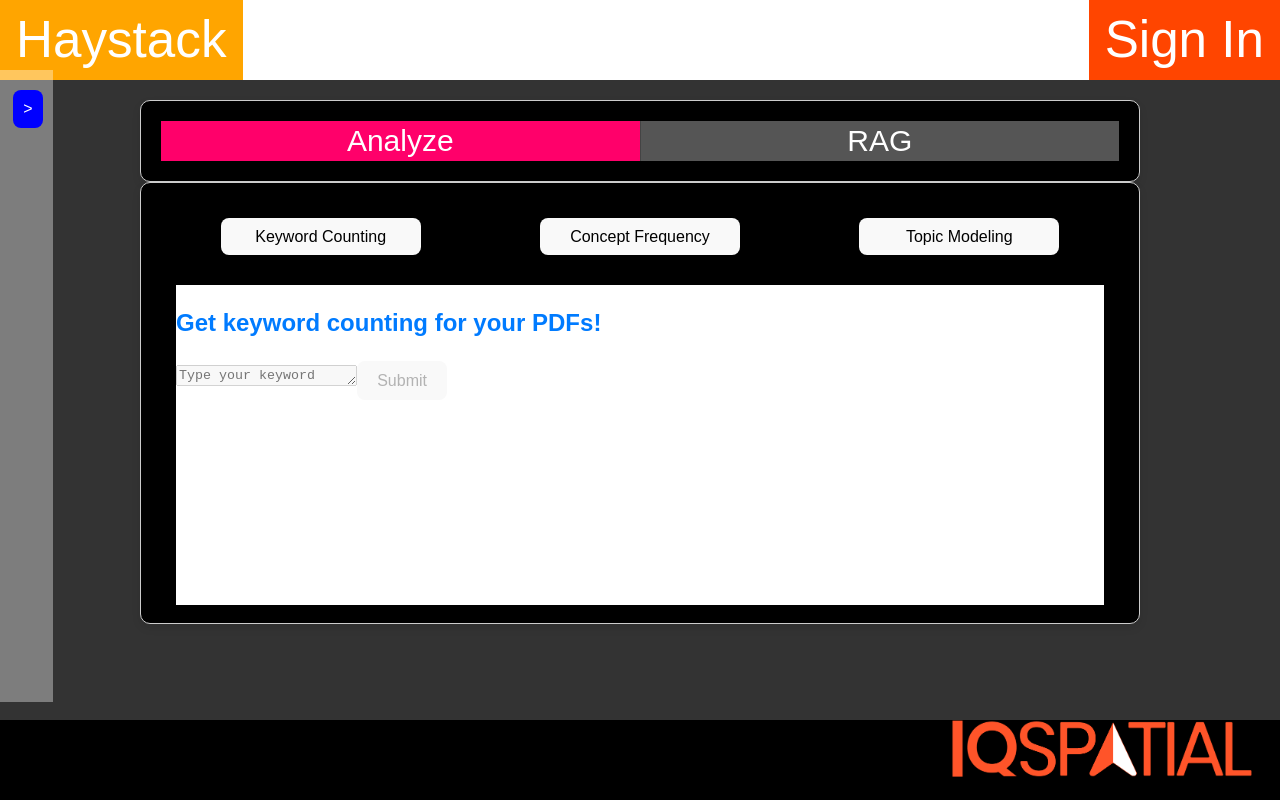
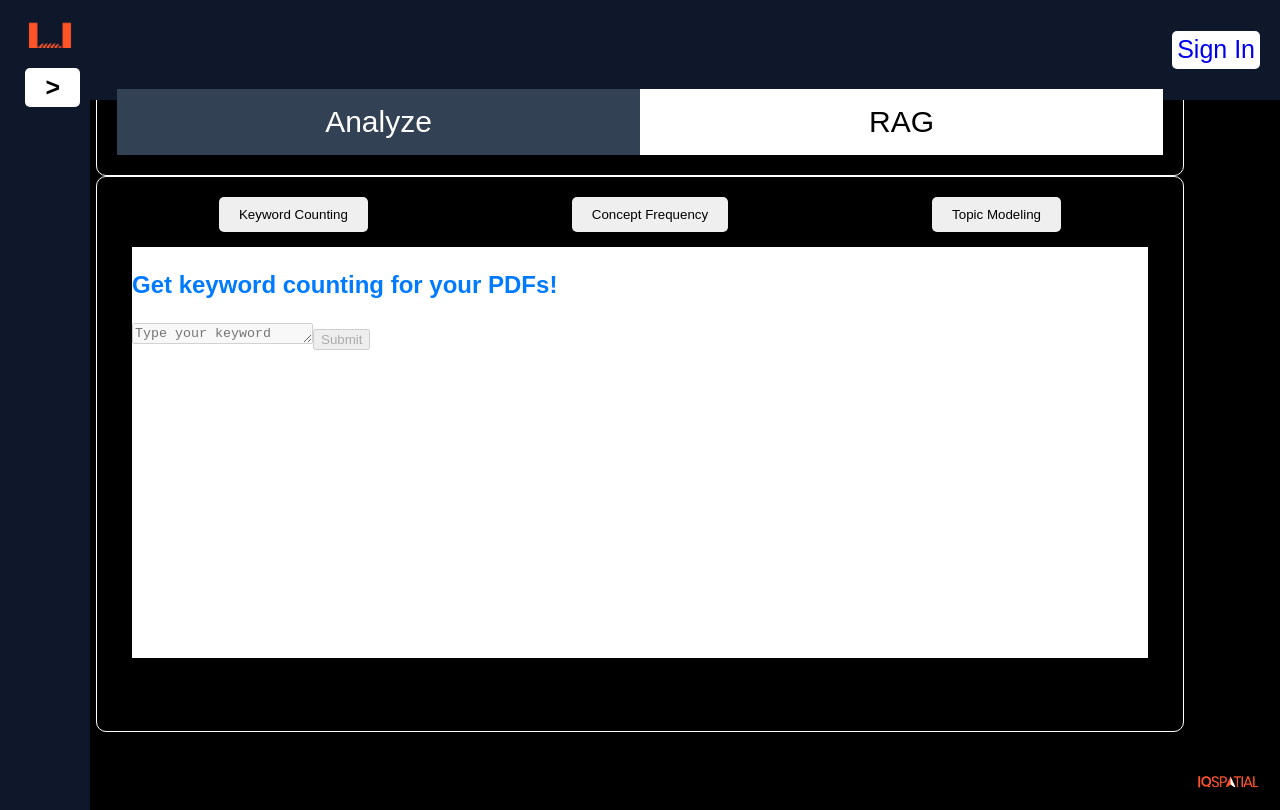
Before and after one commit to JNikolo/haystack, a React (Vite) app in the folder haystack-frontend/: page /getinsights in a window 1280 px wide. Built offline with nearby package versions, Linux system fonts and the light colour scheme.

Commit message:
css changes

```diff
--- a/haystack-frontend/src/App.css
+++ b/haystack-frontend/src/App.css
@@ -1,4 +1,4 @@
-.logo {
+/* .logo {
   height: 6em;
   padding: 1.5em;
   will-change: filter;
@@ -31,5 +31,5 @@
 }
 
 .read-the-docs {
-  color: #888;
-}
+  color: white;
+} */
--- a/haystack-frontend/src/components/Footer.css
+++ b/haystack-frontend/src/components/Footer.css
@@ -3,7 +3,7 @@
     bottom: 0;
     right: 0;
     width: 100vw;
-    height: 10vh;
+    height: 2vh;
     display: flex;
     justify-content: flex-end;
     align-items: flex-end;
--- a/haystack-frontend/src/components/Header.css
+++ b/haystack-frontend/src/components/Header.css
@@ -1,10 +1,10 @@
 .header-container {
     width: 100vw;
-    height: 10vh;
+    height: 100px;
     display: flex;
     justify-content: space-between;
     align-items: center;
-    background-color: white;
+    background-color: #0f172a;
     margin-top: 0;
     position: fixed;
     top: 0;
@@ -13,26 +13,44 @@
 }
 
 .brand-container, .button-container {
-    height: 100%; /* Set the height to 100% of the header */
     display: flex;
     align-items: center; /* Center the content vertically */
 }
 
 .brand-container {
-    background-color: orange;
-    padding: 0 1rem; /* Adjust padding to prevent overflow */
+    margin-left: 20px;
 }
 
+
 .button-container {
-    background-color: orangered;
-    padding: 0 1rem; /* Adjust padding to prevent overflow */
+    background-color: white;
+    padding-left: 5px;
+    padding-right: 5px;
+    border-radius: 5px; /* Adjust padding to prevent overflow */
+    margin-right: 20px;
+    border: none;
+    text-decoration: none;
 }
 
-h1 {
+.button-container:hover{
+    background-color: rgb(51 65 85);
+    color: white;
+}
+
+.button-container:hover a {
+    color: white;
+}
+
+p {
     margin: 0; /* Remove default margin */
+    font-size: 25px;
 }
 
 a {
-    color: white; /* Ensure link text is visible */
+    /*color: white; /* Ensure link text is visible */
     text-decoration: none;
 }
+
+Link{
+    text-decoration: none
+}
--- a/haystack-frontend/src/components/Header.jsx
+++ b/haystack-frontend/src/components/Header.jsx
@@ -5,16 +5,14 @@ import './Header.css';
 function Header() {
     return (
         <div className='header-container'>
-            <div className='brand-container'>
-                <h1>
-                    <Link to="/">Haystack</Link>
-                </h1>
-            </div>
-            <div className='button-container'>
-                <h1>
+                <div className='brand-container'>
+                    <Link to="/">
+                        <img src='../H-logo.png' width={60} height={60} />
+                    </Link>
+                </div>
+                <p className='button-container'>
                     <Link to="/signin">Sign In</Link>
-                </h1>
-            </div>
+                </p>
         </div>
     );
 }
--- a/haystack-frontend/src/components/NlpButtons.css
+++ b/haystack-frontend/src/components/NlpButtons.css
@@ -6,19 +6,21 @@
 }
 
 .nlpButton {
-    margin: 15px;
-    width: 200px;
+    padding: 10px 20px;
+    width: auto;
     border:none;
+    border-radius: 5px;
+    cursor: pointer;
 }
 
 .nlpButton:hover {
-    background-color: #ff006a;
+    background-color: rgb(51 65 85);
     color: white;
     outline: none;
 }
 
 .nlpButton.active {
-    background-color: #ff006a;
+    background-color: rgb(51 65 85);
     color: white;
     outline: none;
 }
--- a/haystack-frontend/src/components/Options.css
+++ b/haystack-frontend/src/components/Options.css
@@ -6,26 +6,31 @@
     justify-content: space-between;
     align-items: center;
     overflow: hidden;
+    border:none;
 }
 
 .option-button {
     flex: 1;
-    background-color: #555;
+    background-color: white;
     border: none;
-    color: white;
+    color: black;
     font-size: 30px;
     padding: 20px;
     cursor: pointer;
     z-index: 1;
     transition: background-color 0.3s;
+    border-radius: 5px;
 }
 
 .option-button.active {
-    background-color: #ff006a;
+    background-color: rgb(51 65 85);
+    color: white;
+    border: none;
 }
 
 .option-button:first-child {
-    border-right: 1px solid #444;
+    border-right: 1px solid white;
+    border:none;
 }
 
 .toggle-indicator {
--- a/haystack-frontend/src/components/Sidebar.css
+++ b/haystack-frontend/src/components/Sidebar.css
@@ -1,34 +1,44 @@
 .sidebar {
     position: absolute;
-    top: 70px; /* Adjust based on your header height */
+    top: auto; /* Adjust based on your header height */
     left: 0;
     width: 50px; /* default width for collapsed state */
-    padding: 20px 0;
+    padding: 30px 20px;
     transition: width 0.5s;
     z-index: 1000;
-    background-color: rgba(255, 255, 255, 0.363);
-    height: 74vh;
+    background-color: #0f172a;
+    height: 87.7vh;
+    color: white;
 }
 
 .sidebar.expanded {
-    width: 300px; /* expanded width */
+    width: auto;
+    max-width: 400px; /* expanded width */
 }
 
 .sidebar.collapsed {
-    width: 52.5px;
+    width: 50px;
 }
 
 .toggle-btn {
     position: absolute;
     top: 20px; /* Adjust based on your design */
     right: -50px; /* Position the button outside the sidebar */
-    background: blue;
-    color: white;
+    background: white;
+    color: black;
     border: none;
     cursor: pointer;
-    padding: 10px;
+    padding: 5px 20px;
     transition: right 0.5s;
     z-index: 1100; /* Ensure it's above the sidebar content */
+    font-weight: bold;
+    font-size: 25px;
+    border-radius: 5px;
+}
+
+.toggle-btn:hover{
+    background-color: rgb(51 65 85);
+    color: white;
 }
 
 .sidebar.expanded .toggle-btn {
--- a/haystack-frontend/src/components/Upload.css
+++ b/haystack-frontend/src/components/Upload.css
@@ -5,15 +5,15 @@ input[type="file"] {
 label.file-input-label {
     display: inline-block;
     padding: 10px 20px;
-    background-color: #007bff;
-    color: white;
+    background-color: white;
+    color: black;
     border: none;
     border-radius: 5px;
     cursor: pointer;
     font-size: 16px;
     margin-bottom: 20px;
     left: 50%;
-    margin: 0;
+    margin-top: 60px;
     position: absolute;
     -ms-transform: translateX(-50%);
     transform: translateX(-50%);
@@ -21,7 +21,8 @@ label.file-input-label {
 }
 
 label.file-input-label:hover {
-    background-color: #0056b3;
+    background-color: rgb(51 65 85);
+    color: white;
 }
 
 /* button.submit-button {
@@ -139,3 +140,8 @@ li input[type="checkbox"]:checked + label::after {
 .file-drop-area.dragging {
     background-color: #8e959bde;
 }
+
+.upload-pdfs p{
+    font-size: 20px;
+    text-align: center;
+}
--- a/haystack-frontend/src/components/Upload.jsx
+++ b/haystack-frontend/src/components/Upload.jsx
@@ -133,7 +133,7 @@ function Upload({ loading, pdfList, onFileChange, onCheckboxChange, onPdfRemove
                 onDragOver={handleDragOver}
                 onDrop={handleDrop}
             >
-                <h3>Drag & Drop files here</h3>
+                <p>Drag & Drop files here</p>
                 <p>Limit 200MB in total</p>
                 <p>Only .pdf accepted</p>
             </div>
--- a/haystack-frontend/src/index.css
+++ b/haystack-frontend/src/index.css
@@ -3,19 +3,18 @@
   line-height: 1.5;
   font-weight: 400;
 
-  font-synthesis: none;
+  /* font-synthesis: none;
   text-rendering: optimizeLegibility;
   -webkit-font-smoothing: antialiased;
-  -moz-osx-font-smoothing: grayscale;
+  -moz-osx-font-smoothing: grayscale; */
 }
 
-a {
-  font-weight: 500;
+/*a {
   color: white;
-  text-decoration: inherit;
+  text-decoration: none;
 }
 a:hover {
-  color: lightblue;
+  color: black;
 }
 
 body {
@@ -64,4 +63,4 @@ button:focus-visible {
   button {
     background-color: #f9f9f9;
   }
-}
+}*/
--- a/haystack-frontend/src/pages/GetInsights.css
+++ b/haystack-frontend/src/pages/GetInsights.css
@@ -1,13 +1,14 @@
 body {
     color: white;
-    background-color: #333;
+    background-color: black;
 }
 
 .insights-container {
     display: flex;
     justify-content: center; /* Center the main content */
     align-items: flex-start;
-    height: 80vh;
+    min-height: 85vh;
+    height: auto;
     width: 100vw;
     /* height: 60vh;
     padding: 20px;
@@ -16,7 +17,7 @@ body {
 
 .box {
     background-color: black;
-    border: 1px solid #ccc;
+    border: 1px solid white;
     border-radius: 10px;
     box-shadow: 0 4px 8px rgba(0, 0, 0, 0.1);
     padding: 20px;
@@ -28,11 +29,12 @@ body {
 } */
 
 .main-content {
-    flex: 1;
+    display: flex;
+    flex-direction: column;
     padding: 20px;
-    transition: margin-left 0.3s;
-    max-width: 1000px; /* Maximum width for the main content */
-    height: 50vh;
+    /* transition: margin-left 0.3s; */
+    width: 85vw; /* Maximum width for the main content */
+    height: 83vh;
 }
 
 .main-content.expanded {
--- a/haystack-frontend/src/pages/SignIn.jsx
+++ b/haystack-frontend/src/pages/SignIn.jsx
@@ -4,6 +4,7 @@ import { auth } from "../firebase/config";
 import { signInWithEmailAndPassword, createUserWithEmailAndPassword } from "firebase/auth";
 import { useNavigate } from "react-router-dom";
 import "./SignIn.css";
+import Header from '../components/Header';
 
 function SignIn() {
     const [signIn, toggle] = useState(true);
@@ -39,6 +40,8 @@ function SignIn() {
     };
 
     return (
+        <>
+        <Header/>
         <div className="container">
             <div className={`sign-up-container ${signIn ? "" : "active"}`}>
                 <form className="form" onSubmit={handleSignUp}>
@@ -82,6 +85,7 @@ function SignIn() {
                 </div>
             </div>
         </div>
+        </>
     );
 }
 
```
Also changed, not shown: haystack-frontend/public/H-logo.png (added).
